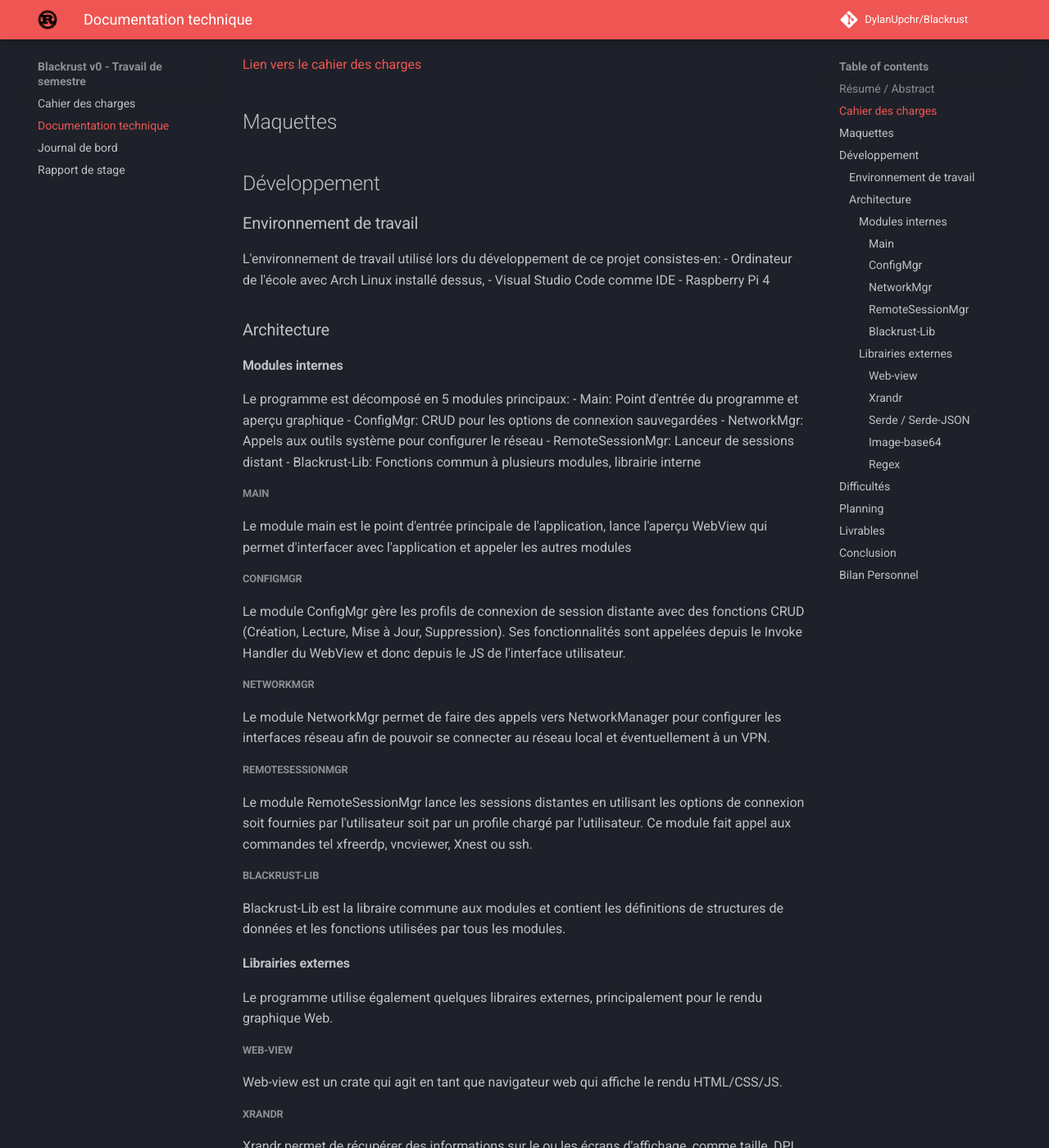
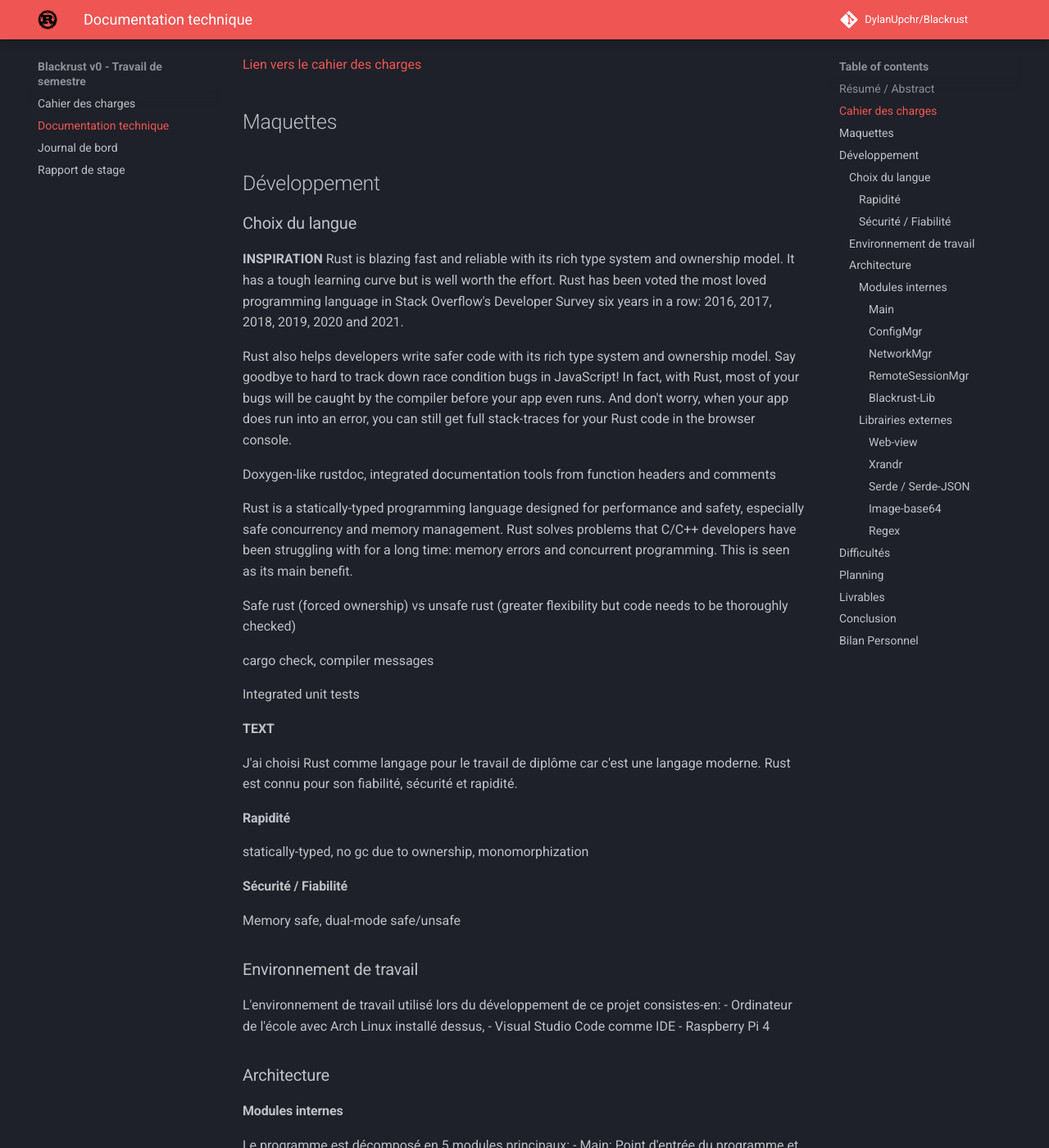
Before and after one commit to DylanUpchr/Blackrust, an MkDocs documentation site: the page built from docs/doc_technique.md, in a window 1280 px wide and 1400 px high, scrolled down 645 px. Shown: the whole window at 82% size. Built offline with MkDocs 1.6.1 and Material for MkDocs 9.7.7, drawn with Linux system fonts in a browser that asks for light colours; comment, search, counter and statistics services are not loaded.

Commit message:
Started language choice section in technical documentation

```diff
--- a/docs/doc_technique.md
+++ b/docs/doc_technique.md
@@ -13,6 +13,32 @@ This project is a thin client, which aims to reduce the size and cost of the man
 [Lien vers le cahier des charges](index.md)
 ## Maquettes
 ## Développement
+### Choix du langue
+**INSPIRATION**
+Rust is blazing fast and reliable with its rich type system and ownership model. It has a tough learning curve but is well worth the effort. Rust has been voted the most loved programming language in Stack Overflow's Developer Survey six years in a row: 2016, 2017, 2018, 2019, 2020 and 2021.
+
+Rust also helps developers write safer code with its rich type system and ownership model. Say goodbye to hard to track down race condition bugs in JavaScript! In fact, with Rust, most of your bugs will be caught by the compiler before your app even runs. And don't worry, when your app does run into an error, you can still get full stack-traces for your Rust code in the browser console.
+
+Doxygen-like rustdoc, integrated documentation tools from function headers and comments
+
+Rust is a statically-typed programming language designed for performance and safety, especially safe concurrency and memory management.
+Rust solves problems that C/C++ developers have been struggling with for a long time: memory errors and concurrent programming. This is seen as its main benefit.
+
+Safe rust (forced ownership) vs unsafe rust (greater flexibility but code needs to be thoroughly checked)
+
+cargo check, compiler messages
+
+Integrated unit tests
+
+**TEXT**
+
+J'ai choisi Rust comme langage pour le travail de diplôme car c'est une langage moderne. Rust est connu pour son fiabilité, sécurité et rapidité.
+
+#### Rapidité
+statically-typed, no gc due to ownership, monomorphization
+#### Sécurité / Fiabilité
+Memory safe, dual-mode safe/unsafe
+
 ### Environnement de travail
 L'environnement de travail utilisé lors du développement de ce projet consistes-en:
 - Ordinateur de l'école avec Arch Linux installé dessus,
```
